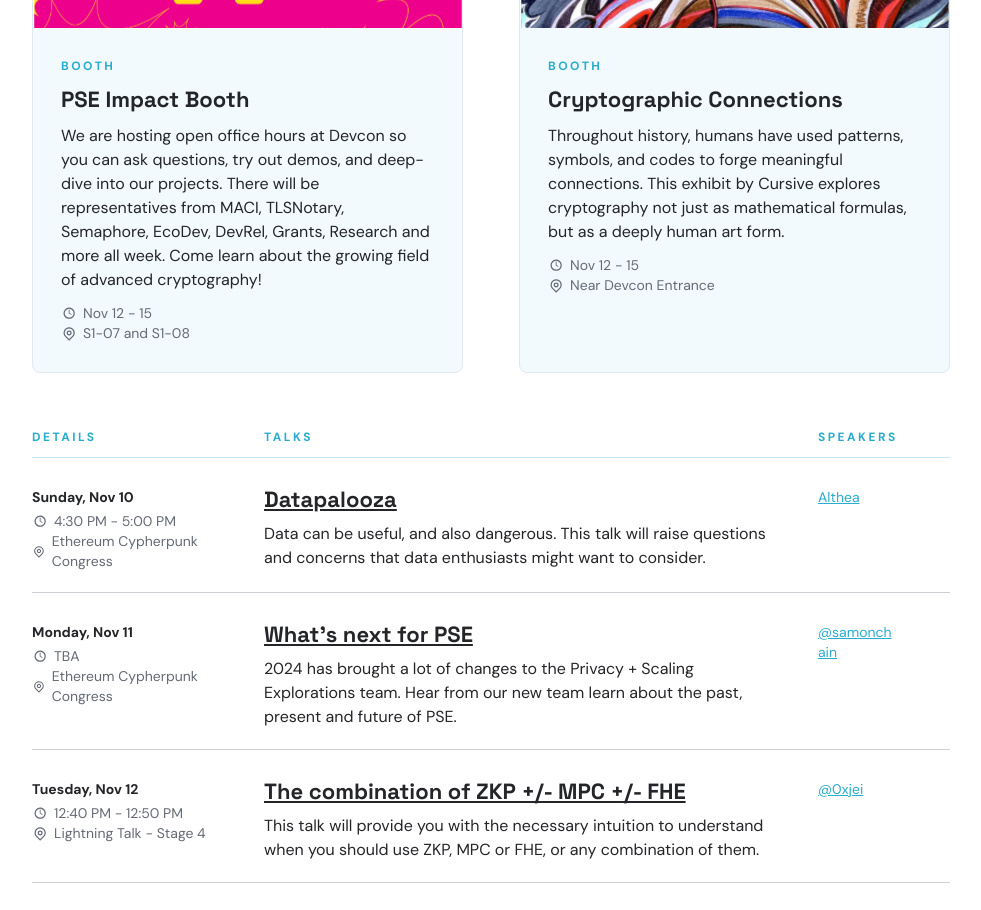
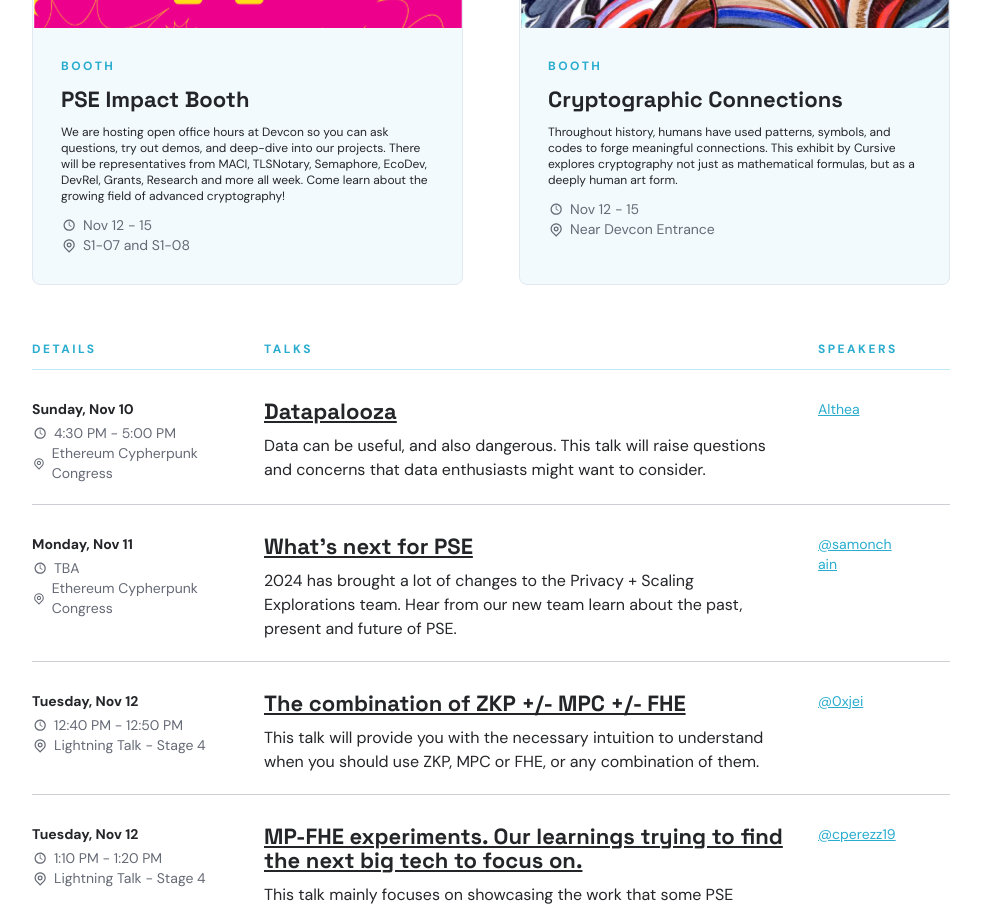
Before and after one commit to privacy-scaling-explorations/pse.dev, a Next.js app: page /en/devcon-7 in a window 1280 px wide. Shown: the part 800-1710 px from the top of the page, without its empty margins (149-1130 px from the left). Built offline with nearby package versions, Linux system fonts and the light colour scheme; what i18next-resources-to-backend would draw is missing.

Commit message:
fix font size

```diff
--- a/app/[lang]/devcon-7/sections/Devcon7Booths.tsx
+++ b/app/[lang]/devcon-7/sections/Devcon7Booths.tsx
@@ -35,7 +35,7 @@ export const Devcon7Booths = () => {
                   <span className="text-[22px] leading-[24px] text-tuatara-950 font-display font-bold">
                     {booth?.title}
                   </span>
-                  <span className="text-xs lg:text-base lg:leading-6 text-tuatara-950 font-sans font-normal">
+                  <span className="text-xs text-tuatara-950 font-sans font-normal">
                     {booth?.description}
                   </span>
                   <div className="flex flex-col">
```
